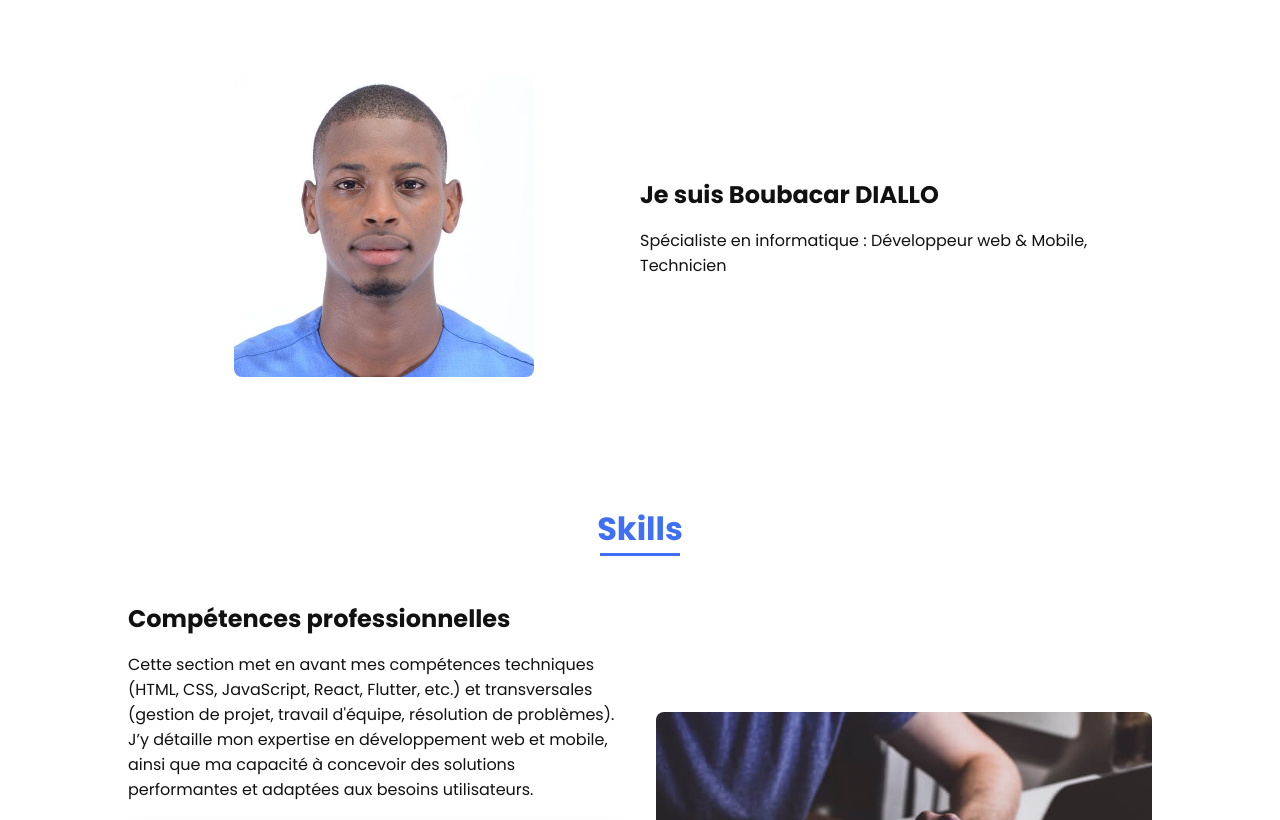
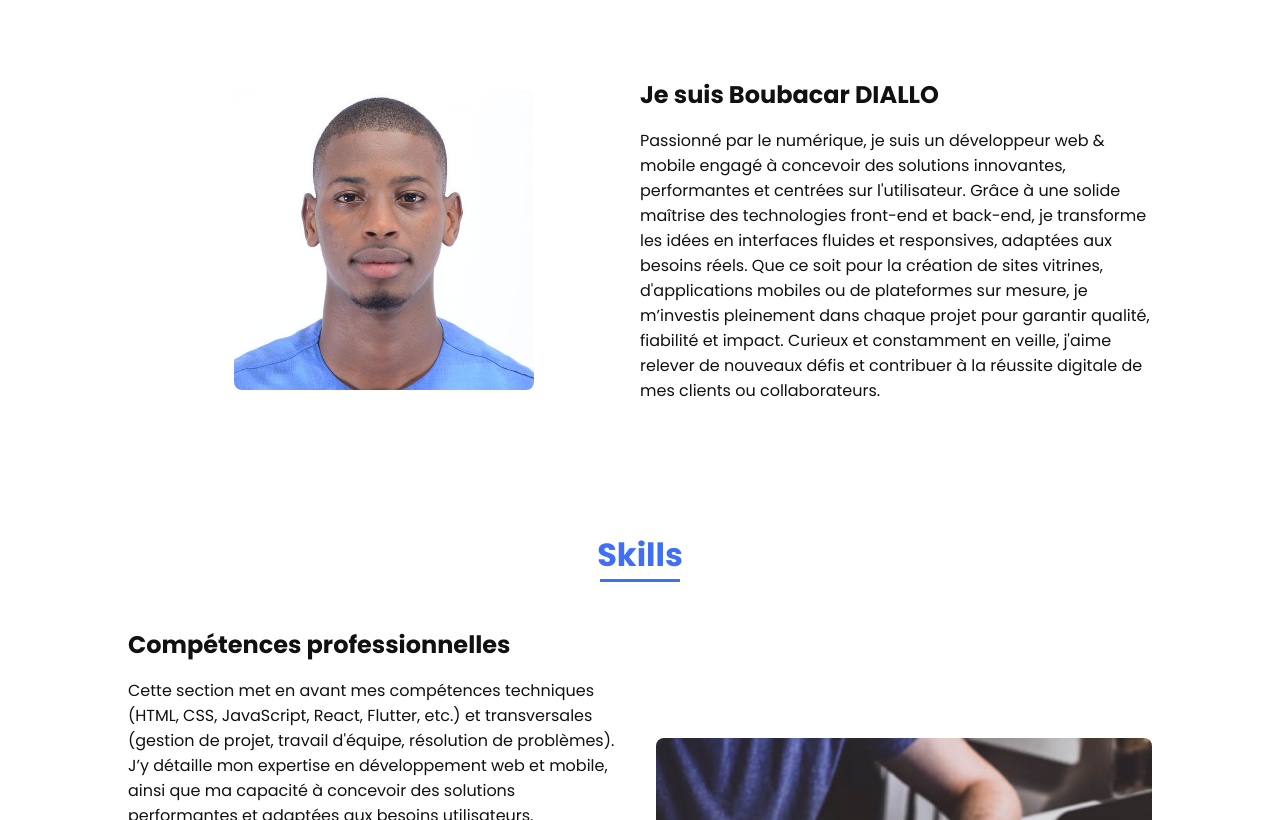
Before and after one commit to Boubacar221/Portfolio_DIALLO, a plain HTML site: page index.html in a window 1280 px wide. Shown: the part 923-1743 px from the top of the page. Drawn offline with nearby package versions, Linux system fonts and the light colour scheme.

Commit message:
changement du paragraphe à propos

```diff
--- a/index.html
+++ b/index.html
@@ -86,7 +86,7 @@
 
                     <div>
                         <h2 class="about__subtitle">Je suis Boubacar DIALLO</h2>
-                        <p class="about__text">Spécialiste en informatique : Développeur web & Mobile, Technicien</p>
+                        <p class="about__text">Passionné par le numérique, je suis un développeur web & mobile engagé à concevoir des solutions innovantes, performantes et centrées sur l'utilisateur. Grâce à une solide maîtrise des technologies front-end et back-end, je transforme les idées en interfaces fluides et responsives, adaptées aux besoins réels. Que ce soit pour la création de sites vitrines, d'applications mobiles ou de plateformes sur mesure, je m’investis pleinement dans chaque projet pour garantir qualité, fiabilité et impact. Curieux et constamment en veille, j'aime relever de nouveaux défis et contribuer à la réussite digitale de mes clients ou collaborateurs.</p>
                     </div>
                 </div>
             </section>
```
